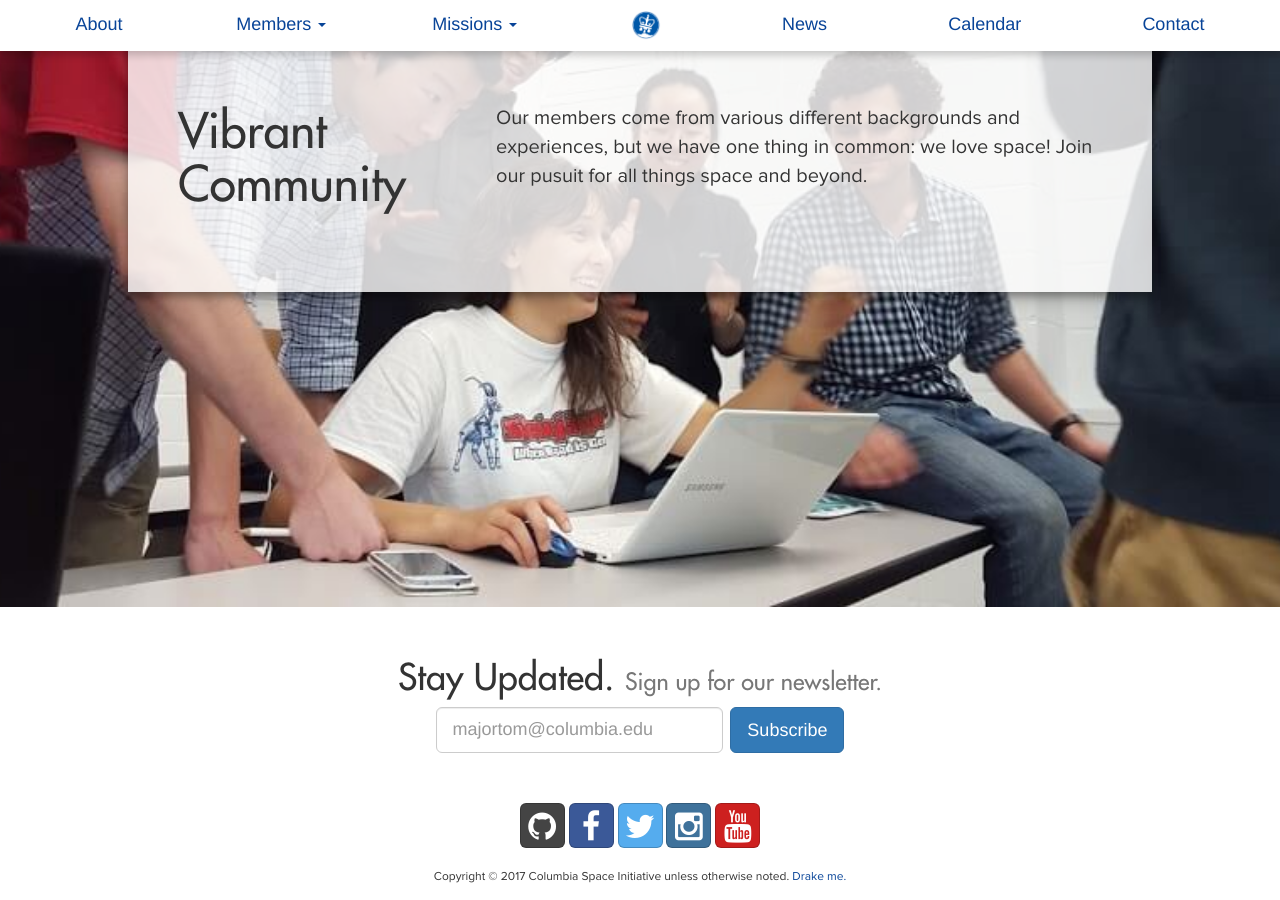
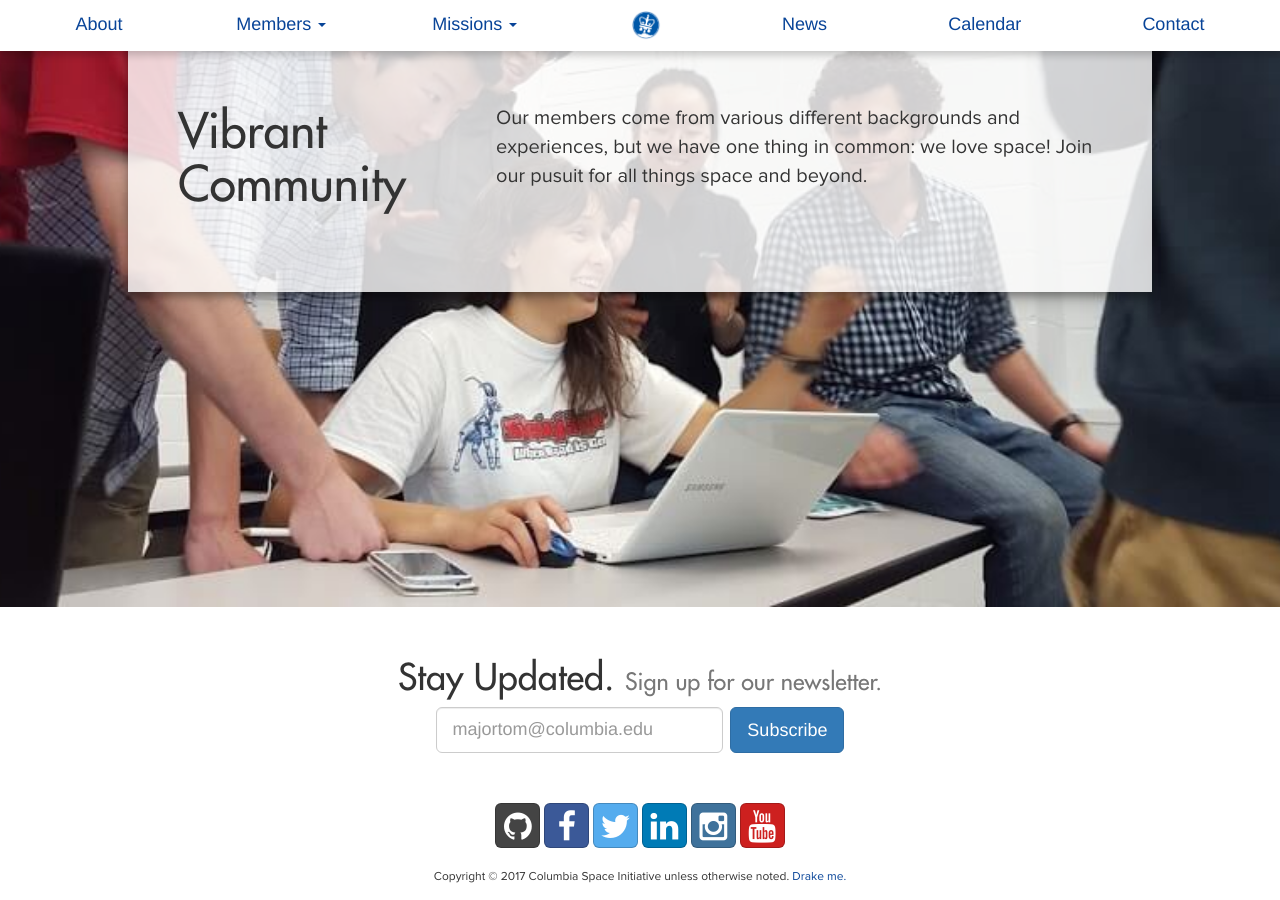
Before and after one commit to columbiaspace/columbiaspace.org, a Jekyll site: the page built from index.html, in a window 1280 px wide and 900 px high, scrolled down 3261 px. Built offline with Jekyll 4.4.1, drawn with Linux system fonts in a browser that asks for light colours; nearby versions of some CDN libraries; comment, search, counter and statistics services are not loaded.

Commit message:
Linkedin button
Resolves #60

```diff
--- a/_includes/footer.html
+++ b/_includes/footer.html
@@ -15,7 +15,10 @@
   			<a class="btn btn-social-icon btn-lg btn-twitter" href="https://twitter.com/columbiasi">
   				<span class="fa fa-twitter"></span>
   			</a>
-			<a class="btn btn-social-icon btn-lg btn-instagram" href="https://www.instagram.com/columbiaspaceinitiative/">
+        <a class="btn btn-social-icon btn-lg btn-linkedin" href="https://www.linkedin.com/company/columbia-space-initiative">
+          <span class="fa fa-linkedin"></span>
+        </a>
+			  <a class="btn btn-social-icon btn-lg btn-instagram" href="https://www.instagram.com/columbiaspaceinitiative/">
   				<span class="fa fa-instagram"></span>
   			</a>
         <a class="btn btn-social-icon btn-lg btn-youtube" href="https://www.youtube.com/channel/UCUJs9ZWyyKZDD187uurqnMw">
```
